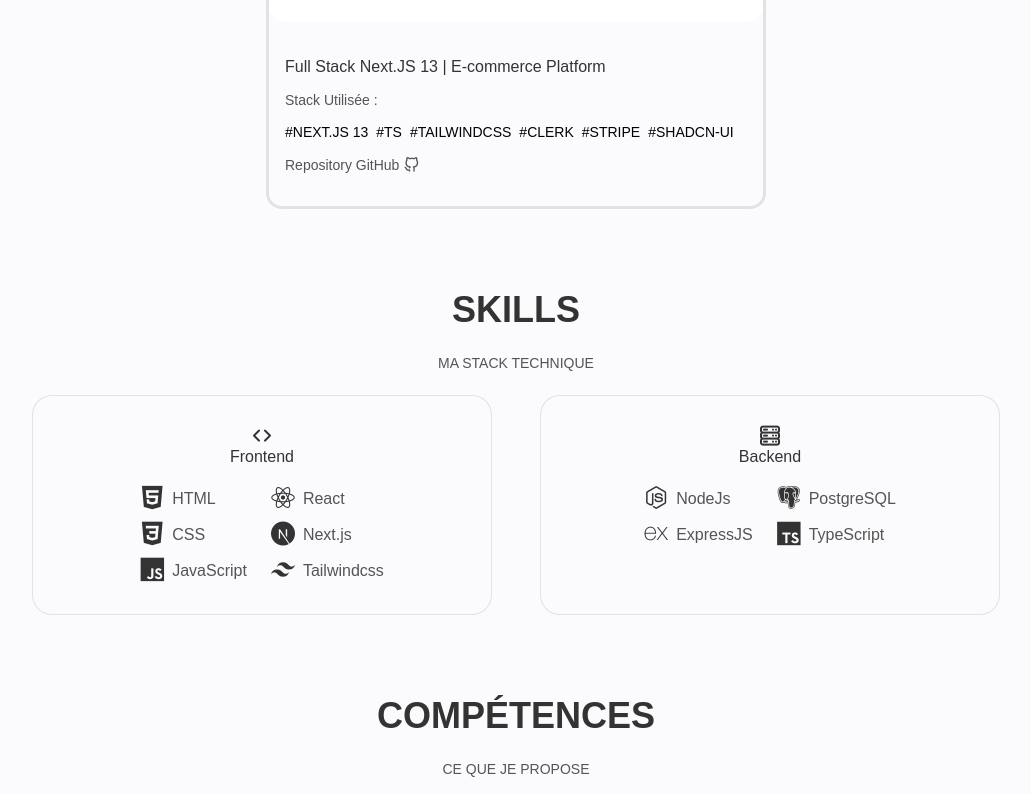
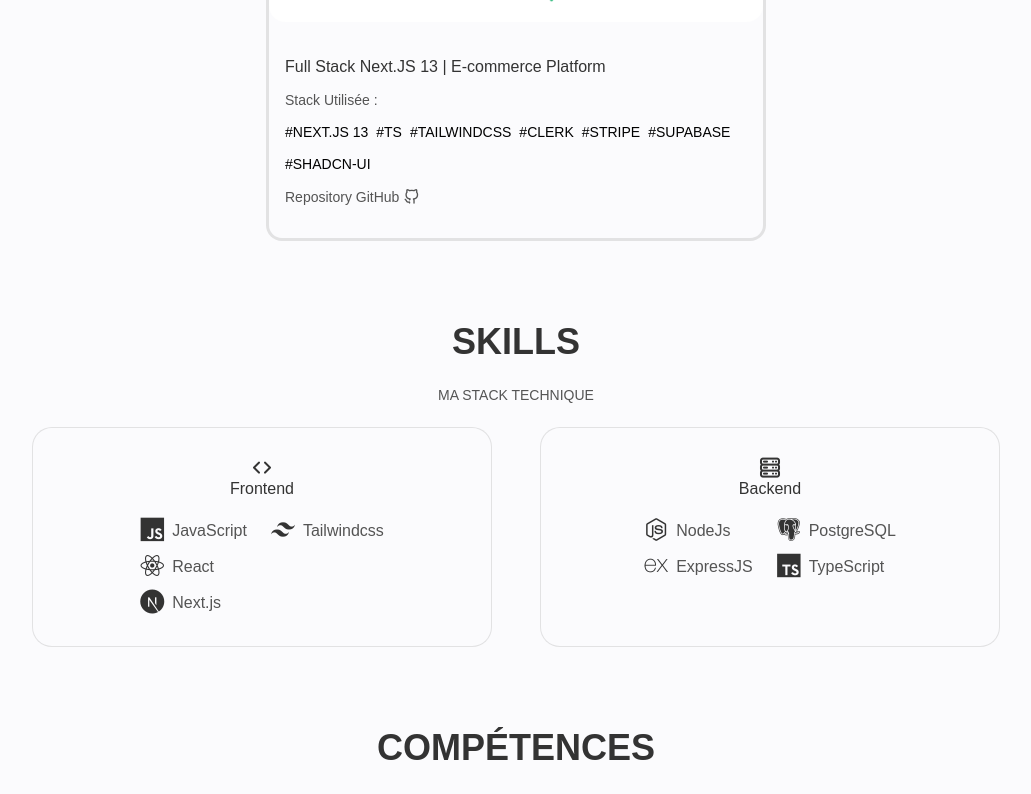
Before and after one commit to drondiodev/React-Portfolio, a React (Vite) app: page / in a window 1280 px wide. Shown: the part 1220-2014 px from the top of the page, without its empty margins (124-1155 px from the left). Built offline with nearby package versions, Linux system fonts and the light colour scheme.

Commit message:
modification image dernier projet

```diff
--- a/src/components/skills/Frontend.jsx
+++ b/src/components/skills/Frontend.jsx
@@ -10,20 +10,18 @@
             <div className="skills__box">
 
                 <ul className="skills__group" role="list">
-                    <li className="skills__data" role="listitem">
+                    {/* <li className="skills__data" role="listitem">
                         <i className="devicon-html5-plain skills__icon" alt=""></i>
                         <p className="skills__name">HTML</p>
                     </li>
                     <li className="skills__data" role="listitem">
                         <i className="devicon-css3-plain skills__icon" alt=""></i>
                         <p className="skills__name">CSS</p>
-                    </li>
+                    </li> */}
                     <li className="skills__data" role="listitem">
                         <i className="devicon-javascript-plain skills__icon" alt=""></i>
                         <p className="skills__name">JavaScript</p>
                     </li>
-                </ul>
-                <ul className="skills__group" role="list">
                     <li className="skills__data" role="listitem">
                         <i className="devicon-react-original skills__icon" alt=""></i>
                         <p className="skills__name">React</p>
@@ -32,6 +30,8 @@
                         <i className="devicon-nextjs-original skills__icon" alt=""></i>
                         <p className="skills__name">Next.js</p>
                     </li>
+                </ul>
+                <ul className="skills__group" role="list">
                     <li className="skills__data" role="listitem">
                         <i className="devicon-tailwindcss-plain skills__icon" alt=""></i>
                         <p className="skills__name">Tailwindcss</p>
--- a/src/components/work/Data.jsx
+++ b/src/components/work/Data.jsx
@@ -10,7 +10,6 @@
     title: "Full Stack Next.JS 13 | E-commerce Platform",
     category: "application web",
     subtitle: 'Stack utilisée :',
-    repo: "",
     technos: [
             {
                 stack: '#Next.JS 13'
@@ -26,7 +25,10 @@
             },
             {
                 stack: '#Stripe'
-      },
+            },
+            {
+                stack: '#Supabase'
+            },
             {
                 stack: '#Shadcn-ui'
             },
```
Also changed, not shown: src/assets/nextjs.png, src/components/header/header.css (indentation only).
